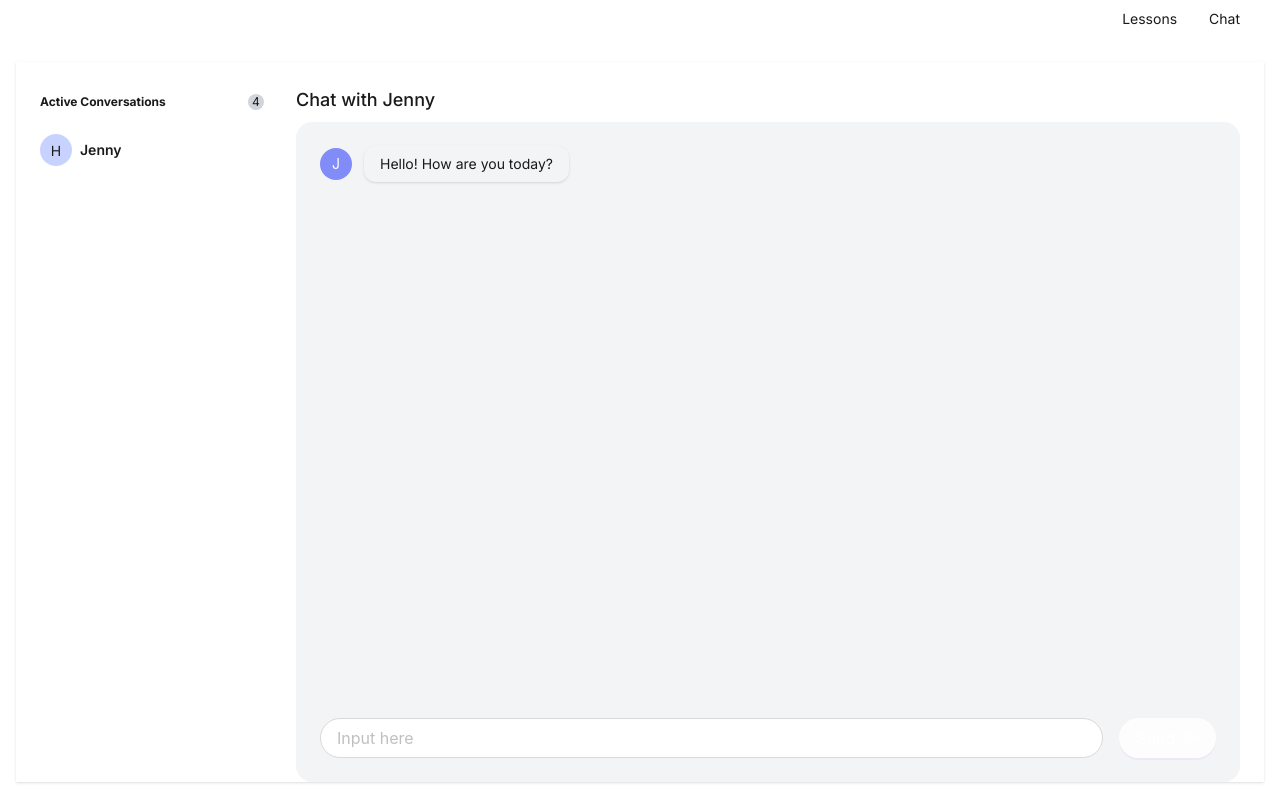
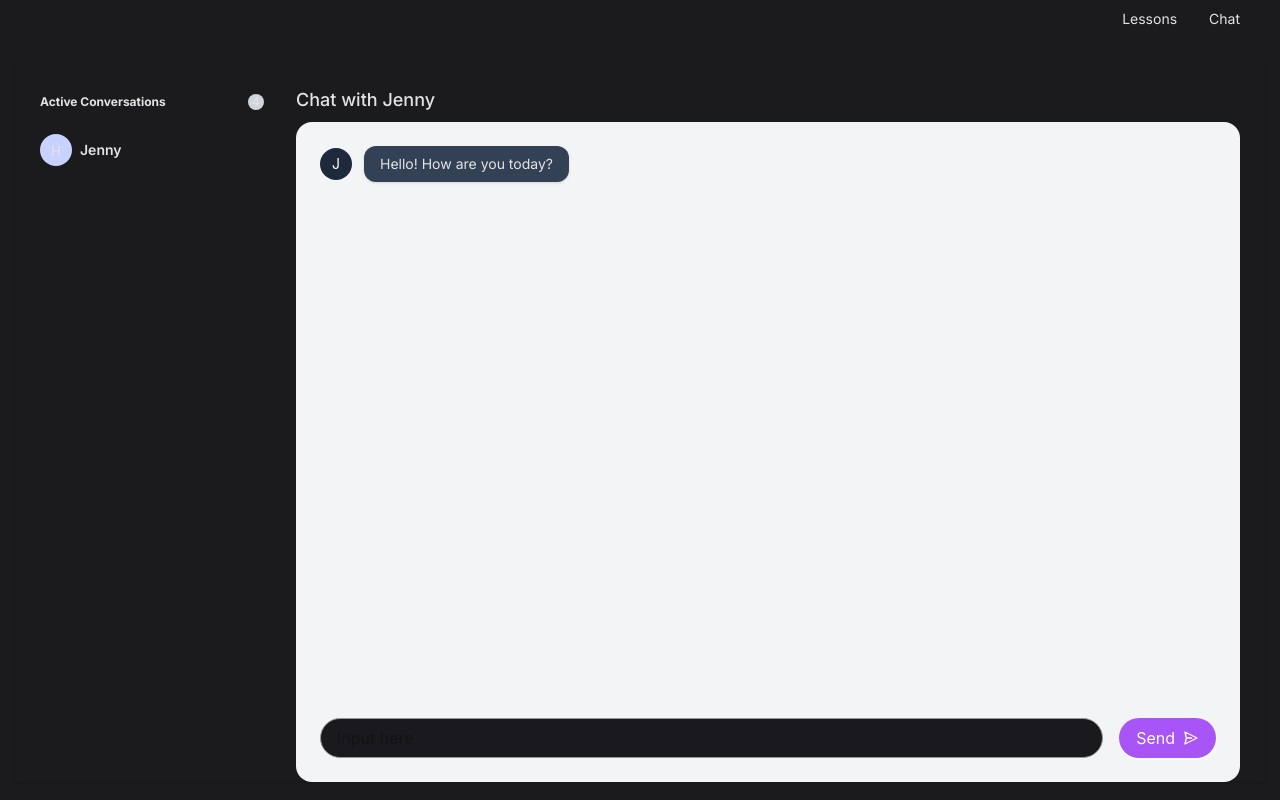
Before and after one commit to NguyenVanDo51/talk4learn, a Next.js app: page /chat in a window 1280 px wide. Built offline with nearby package versions, Linux system fonts and the light colour scheme; a web font is replaced by a local one.

Commit message:
fix build

```diff
--- a/src/app/globals.css
+++ b/src/app/globals.css
@@ -6,20 +6,22 @@
   --foreground-rgb: 0, 0, 0;
   --background-start-rgb: 214, 219, 220;
   --background-end-rgb: 255, 255, 255;
-  --primary-color: #1a1a1a;
-  --main-bg: #FFFD;
+  --main-text: #1a1a1a;
+  --primary: rgb(168 85 247);
+  --main-bg: #fffd;
 }
 
 .dark {
   --foreground-rgb: 0, 0, 0;
   --background-start-rgb: 214, 219, 220;
   --background-end-rgb: 255, 255, 255;
-  --primary-color: #e3e3e3;
+  --main-text: #e3e3e3;
+  --primary: rgb(168 85 247);
   --main-bg: #1b1b1d;
 }
 
 body {
-  color: var(--primary-color);
+  color: var(--main-text);
   background-color: var(--main-bg);
   font-size: 14px;
   overflow-x: hidden;
--- a/src/components/template/chat/components/Message.tsx
+++ b/src/components/template/chat/components/Message.tsx
@@ -1,8 +1,8 @@
 import { AppButton, AppDeleteButton } from '@/components/level1/AppButton'
 import { scrollToBottom } from '@/helpers/dom'
 import { speak } from '@/helps/speech'
-import { AIModels, IAIModel, IMessage } from '@/types/chat'
-import { Avatar, Popover, Spin } from 'antd'
+import { IAIModel, IMessage } from '@/types/chat'
+import { Avatar, Spin } from 'antd'
 import { FC, useEffect, useState } from 'react'
 
 interface IProps {
@@ -15,7 +15,7 @@ interface IProps {
 }
 
 export const Message: FC<IProps> = (props) => {
-  const { messages, isSending, setMessages, handleAnalyst } = props
+  const { messages, isSending, setMessages } = props
 
   const deleteMessage = (messageId: IMessage['id']) => {
     setMessages([...messages].filter((message) => message.id !== messageId))
@@ -86,10 +86,10 @@ const LeftMessage: FC<LeftMessageProps> = ({ message, model, deleteMessage }) =>
     <>
       <div className="col-start-1 col-end-10 p-3 rounded-lg message-item" id={message.id}>
         <div className="flex gap-3 flex-row items-center">
-          <Avatar size={'default'} className="min-w-[32px] bg-indigo-400">
+          <Avatar size={'default'} className="min-w-[32px] bg-indigo-400 dark:bg-slate-800">
             {model.name.at(0)}
           </Avatar>
-          <div className="text-sm  py-2 px-4 shadow rounded-xl">
+          <div className="text-sm bg-white dark:bg-slate-700 py-2 px-4 shadow rounded-xl">
             <div>{text}</div>
           </div>
           <div className="flex gap-2">
@@ -121,7 +121,7 @@ const RightMessage: FC<RightMessageProps> = ({ message, reStart, deleteMessage,
         <Avatar size={'default'} className="min-w-[32px] bg-green-500">
           U
         </Avatar>
-        <div className="relative text-sm bg-indigo-100 py-2 px-4 shadow rounded-xl">
+        <div className="relative text-sm bg-indigo-100 dark:bg-black py-2 px-4 shadow rounded-xl">
           <div>{message.content}</div>
         </div>
 
--- a/src/hooks/helpers/useTheme.ts
+++ b/src/hooks/helpers/useTheme.ts
@@ -1,5 +1,6 @@
 import { ISetting, setThemeState } from '@/redux/slices/settingSlice'
 import { useAppDispatch, useAppSelector } from '../redux'
+import { useEffect } from 'react'
 
 export const useTheme = () => {
   const theme = useAppSelector((state) => state.setting.theme)
@@ -9,5 +10,9 @@ export const useTheme = () => {
     dispatch(setThemeState(theme))
   }
 
+  useEffect(() => {
+    localStorage.theme = theme
+  }, [theme])
+
   return { theme, setTheme }
 }
--- a/src/redux/slices/settingSlice.ts
+++ b/src/redux/slices/settingSlice.ts
@@ -5,7 +5,7 @@ export interface ISetting {
 }
 
 const initialState: ISetting = {
-  theme: 'light',
+  theme: 'dark',
 }
 
 export const settingSlice = createSlice({
--- a/src/styles/antd/_button.scss
+++ b/src/styles/antd/_button.scss
@@ -1,5 +1,5 @@
 .ant-btn-primary:not(.ant-btn-danger) {
-  background-color: var(--main-bg, #1677ff);
+  background-color: var(--primary, #1677ff);
 }
 
 .ant-btn.ant-btn-lg {
--- a/src/theme/themeConfig.ts
+++ b/src/theme/themeConfig.ts
@@ -11,7 +11,10 @@ export const darkTheme: ThemeConfig = {
   ...defaultTheme,
   token: {
     ...defaultTheme.token,
+    colorText: 'rgb(227,227,227)',
     colorPrimary: '#e3e3e3',
+    colorBgBase: '#1b1b1d',
+    colorBorder: '#979797',
   },
 }
 
--- a/tailwind.config.js
+++ b/tailwind.config.js
@@ -5,16 +5,12 @@ module.exports = {
     './src/components/**/*.{js,ts,jsx,tsx,mdx}',
     './src/app/**/*.{js,ts,jsx,tsx,mdx}',
   ],
-  darkMode: ['class', '[data-mode="dark"]'],
+  darkMode: 'class',
   theme: {
     extend: {
       colors: {
         primary: '#146ebe',
         muted: '#a1a1a1',
-      },
-      backgroundImage: {
-        'gradient-radial': 'radial-gradient(var(--tw-gradient-stops))',
-        'gradient-conic': 'conic-gradient(from 180deg at 50% 50%, var(--tw-gradient-stops))',
       },
       spacing: {
         inline: '0.5rem',
```
